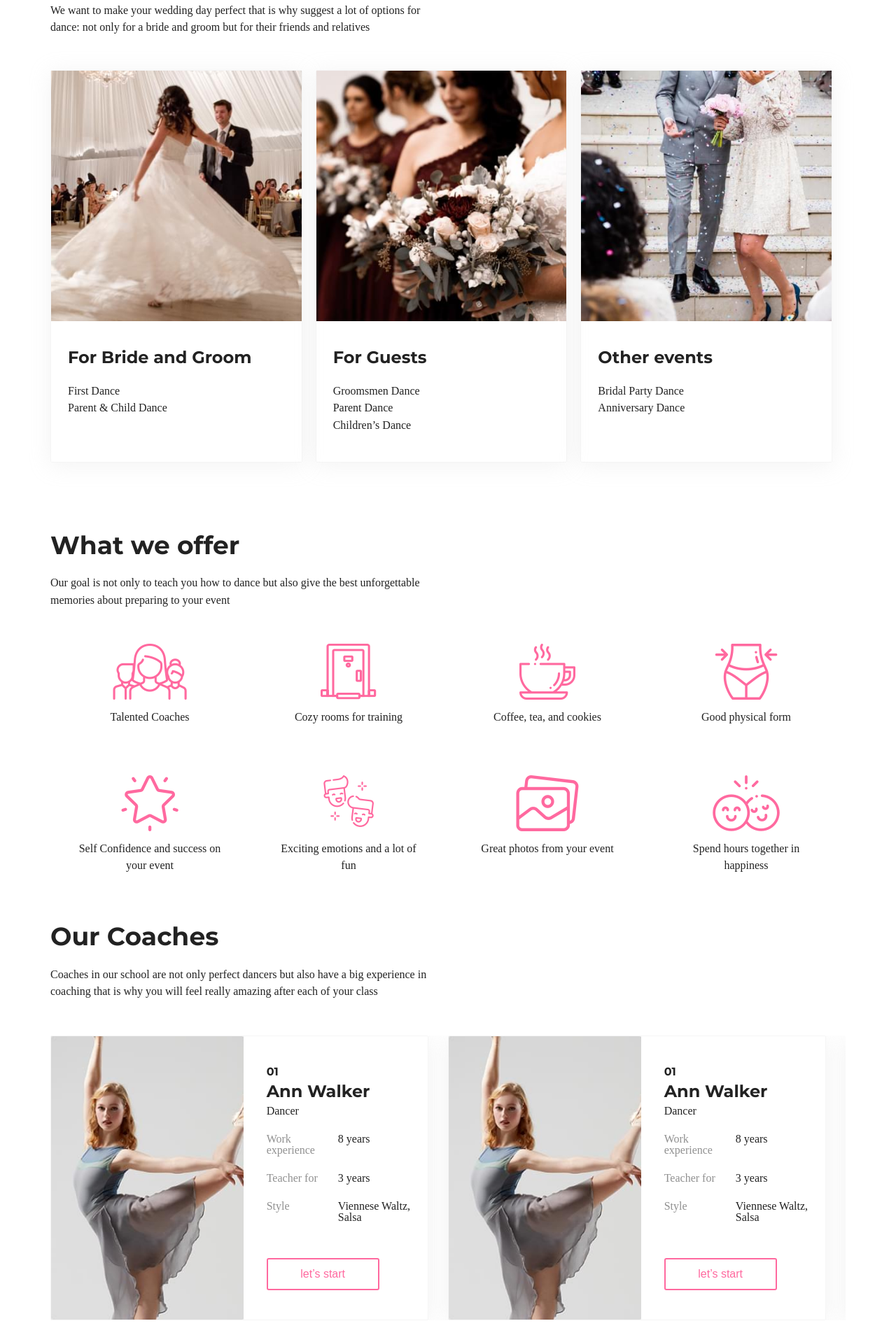
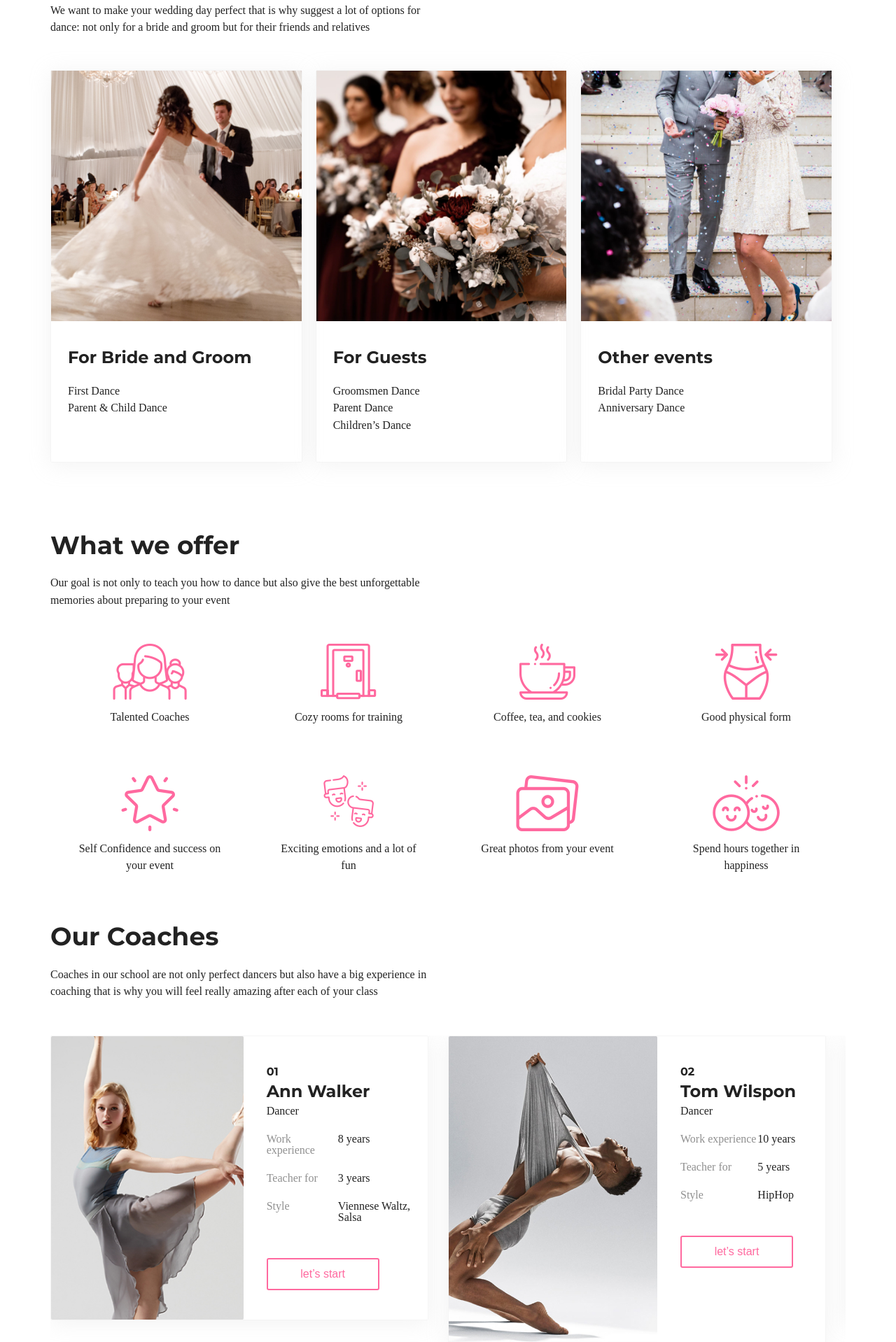
Before and after one commit to OKushchik/weddingDance, a website: page index.html in a window 1280 px wide. Shown: the part 882-2800 px from the top of the page at 70% size. Drawn offline with nearby package versions, Linux system fonts and the light colour scheme; a web font is replaced by a local one.

Commit message:
change on teg picture

```diff
--- a/index.html
+++ b/index.html
@@ -60,7 +60,10 @@
       <button class="show-case__btn">Let Start</button>
     </div>
     <div class="show-case__img wrapper">
-      <img src="dist/img/first-dance-i.jpg" alt="first-dance">
+      <picture>
+        <source media="(min-width: 420px)" srcset="src/images/first-dance-i.jpg">
+        <img src="dist/img/first-dance-i.jpg" alt="first-danc">
+      </picture>
     </div>
   </section>
 
@@ -74,7 +77,12 @@
     <div class="services__items carousel">
       <div class="slick-block">
         <div class="service-block">
-          <img class="service-block__img" src="dist/img/1196.jpg" alt="pic-1">
+          <div class="service-block__img">
+            <picture>
+              <source media="(min-width: 420px)" srcset="src/images/1196.jpg">
+              <img src="dist/img/1196.jpg" alt="pic-1">
+            </picture>
+          </div>
           <h3 class="service-block__title">For Bride and Groom</h3>
           <p class="service-block__description">
             First Dance <br>
@@ -84,7 +92,12 @@
       </div>
       <div class="slick-block">
         <div class="service-block">
-          <img class="service-block__img" src="dist/img/image-1.jpg" alt="pic-2">
+          <div class="service-block__img">
+            <picture>
+              <source media="(min-width: 420px)" srcset="src/images/image-1.jpg">
+              <img src="dist/img/image-1.jpg" alt="pic-2">
+            </picture>
+          </div>
           <h3 class="service-block__title">For Guests</h3>
           <p class="service-block__description">
             Groomsmen Dance<br>
@@ -95,7 +108,12 @@
       </div>
       <div class="slick-block">
         <div class="service-block">
-          <img class="service-block__img" src="dist/img/image.jpg" alt="pic-3">
+          <div class="service-block__img">
+            <picture>
+              <source media="(min-width: 420px)" srcset="src/images/image.jpg">
+              <img src="dist/img/image.jpg" alt="pic-2" >
+            </picture>
+          </div>
           <h3 class="service-block__title">Other events</h3>
           <p class="service-block__description">
             Bridal Party Dance<br>
@@ -192,7 +210,10 @@
       <div class="slick-card">
         <div class="couch-card ">
           <div class="couch-card__img">
-            <img src="dist/img/girl.jpg" alt="girl">
+            <picture>
+              <source media="(min-width: 420px)" srcset="src/images/girl.jpg">
+              <img src="dist/img/girl.jpg" alt="girl">
+            </picture>
           </div>
           <div class="couch-card__inform">
             <h3 class="couch-card__num">01</h3>
@@ -222,10 +243,46 @@
       <div class="slick-card">
         <div class="couch-card ">
           <div class="couch-card__img">
-            <img src="dist/img/girl.jpg" alt="girl">
+            <picture>
+              <source media="(min-width: 420px)" srcset="src/images/boy.jpg">
+              <img src="dist/img/boy.jpg" alt="boy">
+            </picture>
           </div>
           <div class="couch-card__inform">
-            <h3 class="couch-card__num">01</h3>
+            <h3 class="couch-card__num">02</h3>
+            <h2 class="couch-card__name">Tom Wilspon</h2>
+            <h4 class="couch-card__perfom">Dancer</h4>
+            <table style="width:100%">
+              <tr>
+                <th>Work experience</th>
+                <td>10 years</td>
+              </tr>
+              <tr>
+                <th>Teacher for</th>
+                <td>5 years</td>
+              </tr>
+              <tr>
+                <th>Style</th>
+                <td>HipHop</td>
+              </tr>
+            </table>
+            <button class="couch-card__btn">
+              <span class="couch-card__btn--text">let’s start</span>
+              <span class="couch-card__btn--arrow"><i class="icon icon-GroupBtn"></i></span>
+            </button>
+          </div>
+       </div>
+      </div>
+      <div class="slick-card">
+        <div class="couch-card ">
+          <div class="couch-card__img">
+            <picture>
+              <source media="(min-width: 420px)" srcset="src/images/girl.jpg">
+              <img src="dist/img/girl.jpg" alt="girl">
+            </picture>
+          </div>
+          <div class="couch-card__inform">
+            <h3 class="couch-card__num">03</h3>
             <h2 class="couch-card__name">Ann Walker</h2>
             <h4 class="couch-card__perfom">Dancer</h4>
             <table style="width:100%">
@@ -252,24 +309,27 @@
       <div class="slick-card">
         <div class="couch-card ">
           <div class="couch-card__img">
-            <img src="dist/img/girl.jpg" alt="girl">
+            <picture>
+              <source media="(min-width: 420px)" srcset="src/images/boy.jpg">
+              <img src="dist/img/boy.jpg" alt="boy">
+            </picture>
           </div>
           <div class="couch-card__inform">
-            <h3 class="couch-card__num">01</h3>
-            <h2 class="couch-card__name">Ann Walker</h2>
+            <h3 class="couch-card__num">04</h3>
+            <h2 class="couch-card__name">Tom Wilspon</h2>
             <h4 class="couch-card__perfom">Dancer</h4>
             <table style="width:100%">
               <tr>
                 <th>Work experience</th>
-                <td>8 years</td>
+                <td> 10 years</td>
               </tr>
               <tr>
                 <th>Teacher for</th>
-                <td>3 years</td>
+                <td>5 years</td>
               </tr>
               <tr>
                 <th>Style</th>
-                <td>Viennese Waltz, Salsa</td>
+                <td>HipHop</td>
               </tr>
             </table>
             <button class="couch-card__btn">
--- a/src/styles/common/_main.scss
+++ b/src/styles/common/_main.scss
@@ -286,7 +286,7 @@ body {
 
 .service-block {
     width: 95%;
-    height: 100% !important;
+    height: 100%;
     padding-bottom: 40px;
     border: 1px solid rgba(0, 0, 0, 0.04);
     box-sizing: border-box;
@@ -295,6 +295,9 @@ body {
 
     &__img {
         width: 100%;
+        img {
+            width: 100% ;
+        }
     }
 
     &__title {
```
Also changed, not shown: dist/js/slick-responsive.js, dist/style.css.
